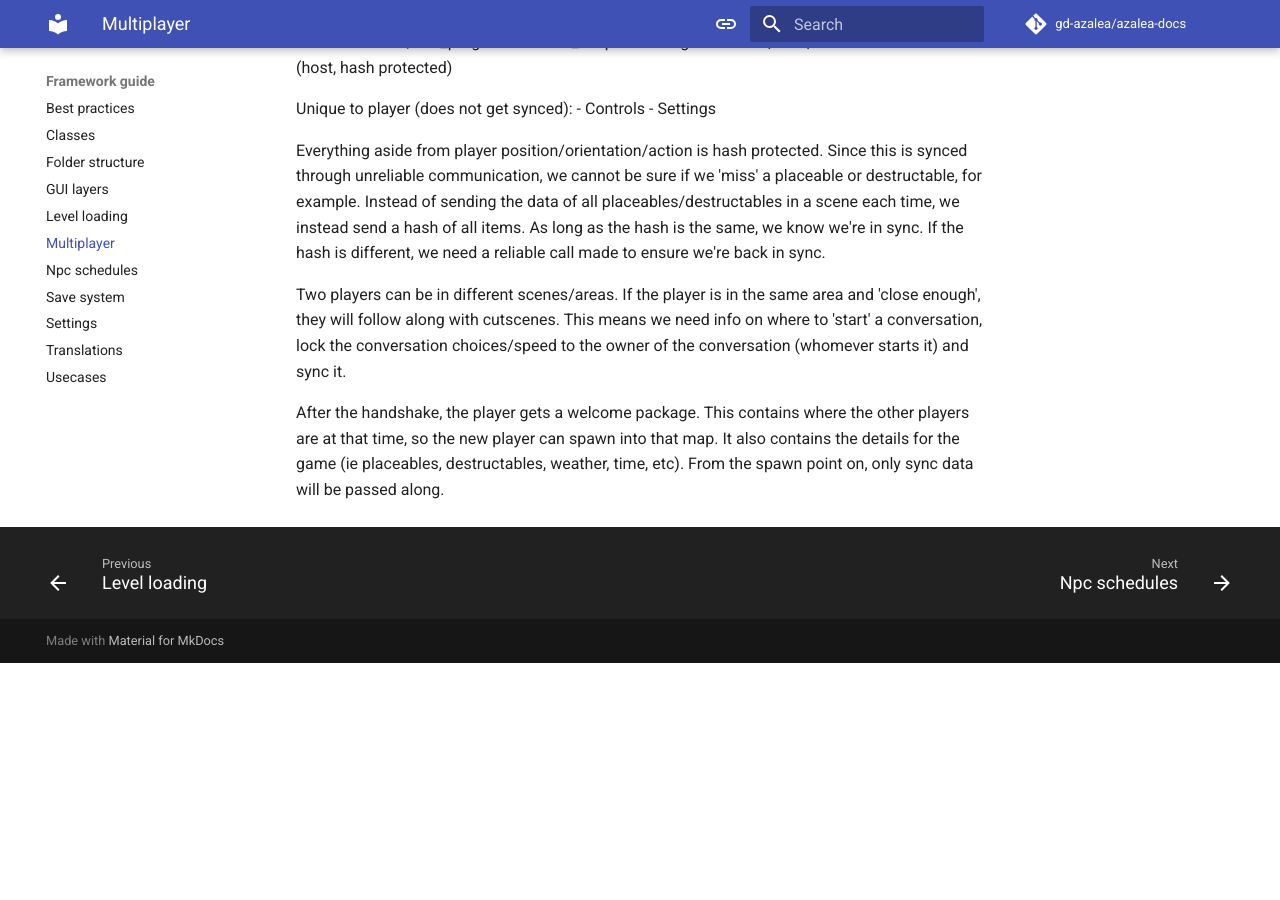
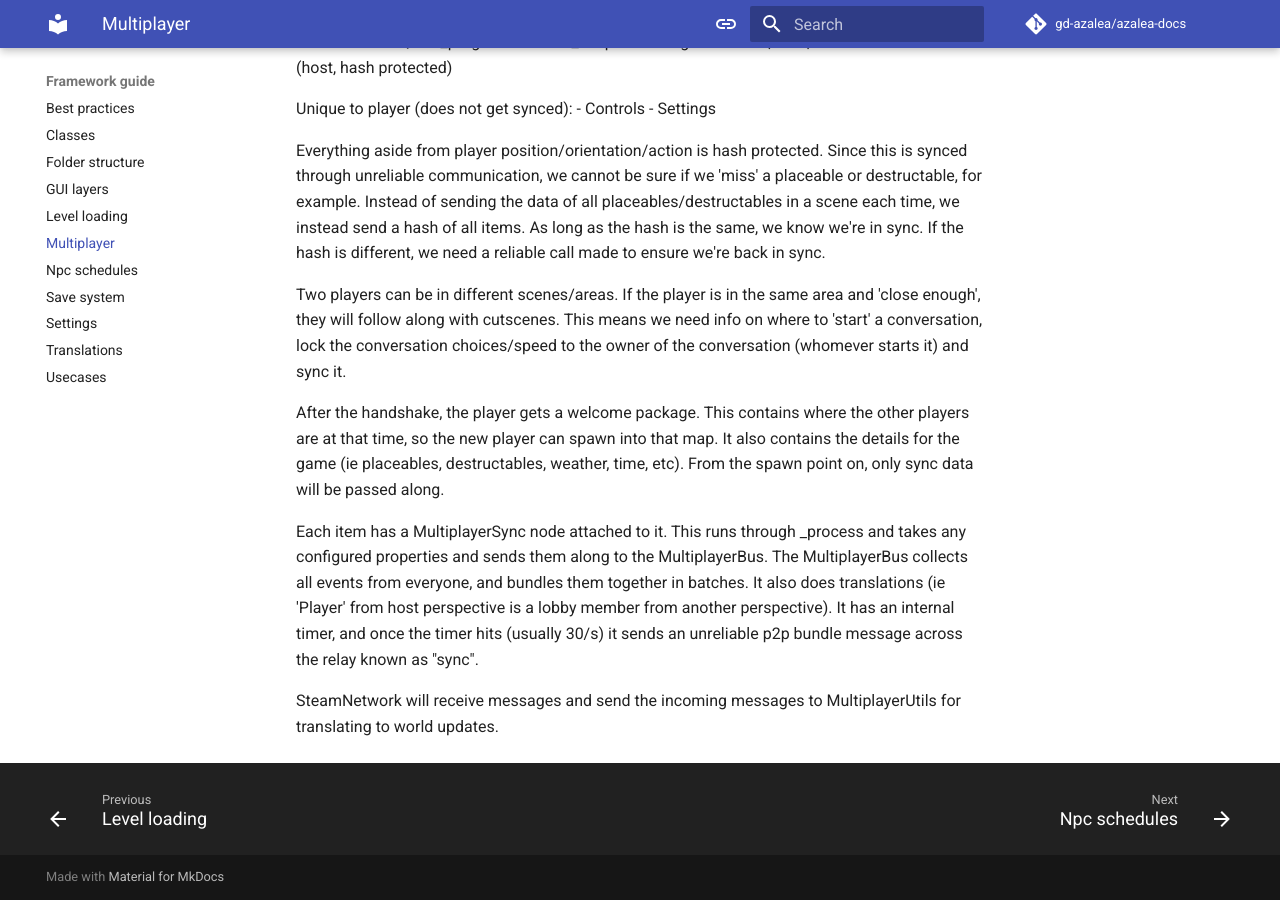
Before and after one commit to gd-azalea/azalea-docs, an MkDocs documentation site: the page built from docs/framework-guide/multiplayer.md, in a window 1280 px wide and 900 px high, scrolled down 736 px. Built offline with MkDocs 1.6.1 and Material for MkDocs 9.7.7, drawn with Linux system fonts in a browser that asks for light colours; comment, search, counter and statistics services are not loaded; before the commit the page ends 1399 px from its top, so only the background shows below that.

Commit message:
Update multiplayer.md

```diff
--- a/docs/framework-guide/multiplayer.md
+++ b/docs/framework-guide/multiplayer.md
@@ -33,3 +33,9 @@ Two players can be in different scenes/areas. If the player is in the same area
 This means we need info on where to 'start' a conversation, lock the conversation choices/speed to the owner of the conversation (whomever starts it) and sync it.
 
 After the handshake, the player gets a welcome package. This contains where the other players are at that time, so the new player can spawn into that map. It also contains the details for the game (ie placeables, destructables, weather, time, etc). From the spawn point on, only sync data will be passed along.
+
+
+Each item has a MultiplayerSync node attached to it. This runs through _process and takes any configured properties and sends them along to the MultiplayerBus.
+The MultiplayerBus collects all events from everyone, and bundles them together in batches. It also does translations (ie 'Player' from host perspective is a lobby member from another perspective). It has an internal timer, and once the timer hits (usually 30/s) it sends an unreliable p2p bundle message across the relay known as "sync".
+
+SteamNetwork will receive messages and send the incoming messages to MultiplayerUtils for translating to world updates.
```
